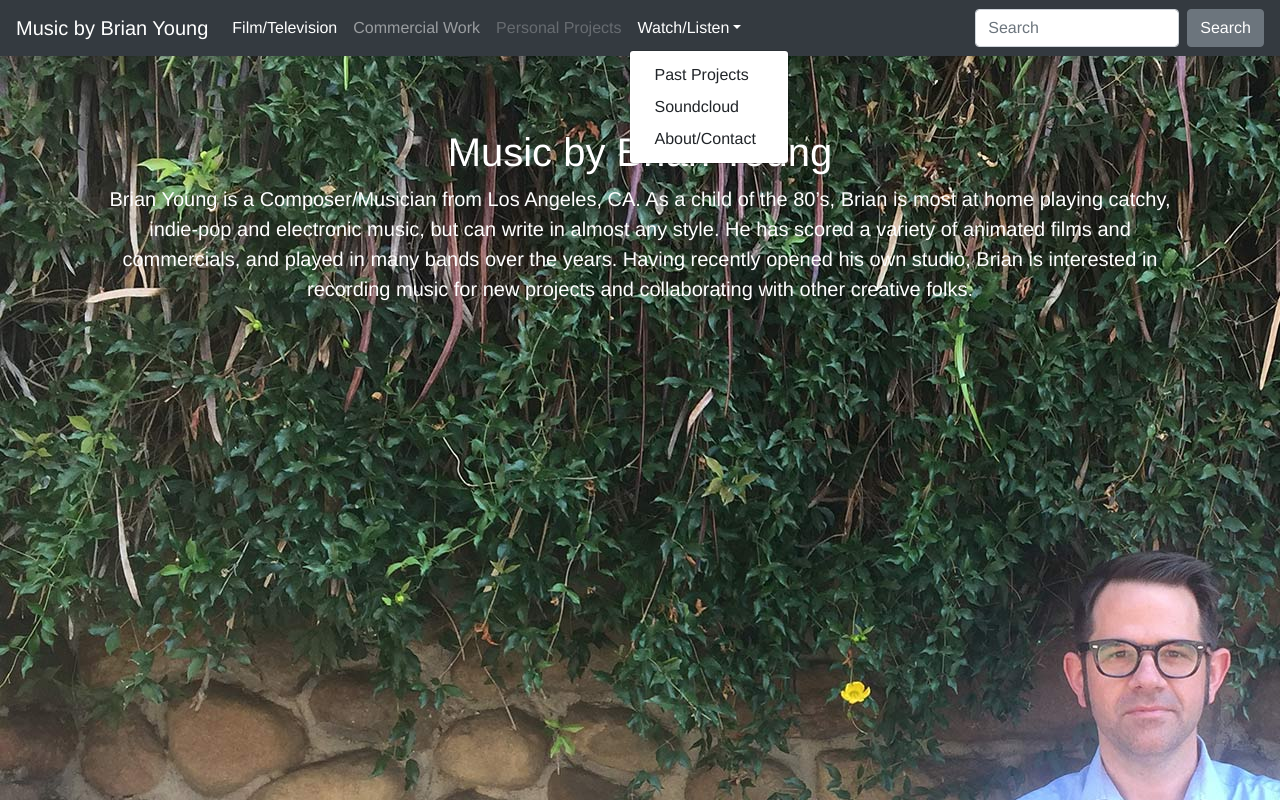
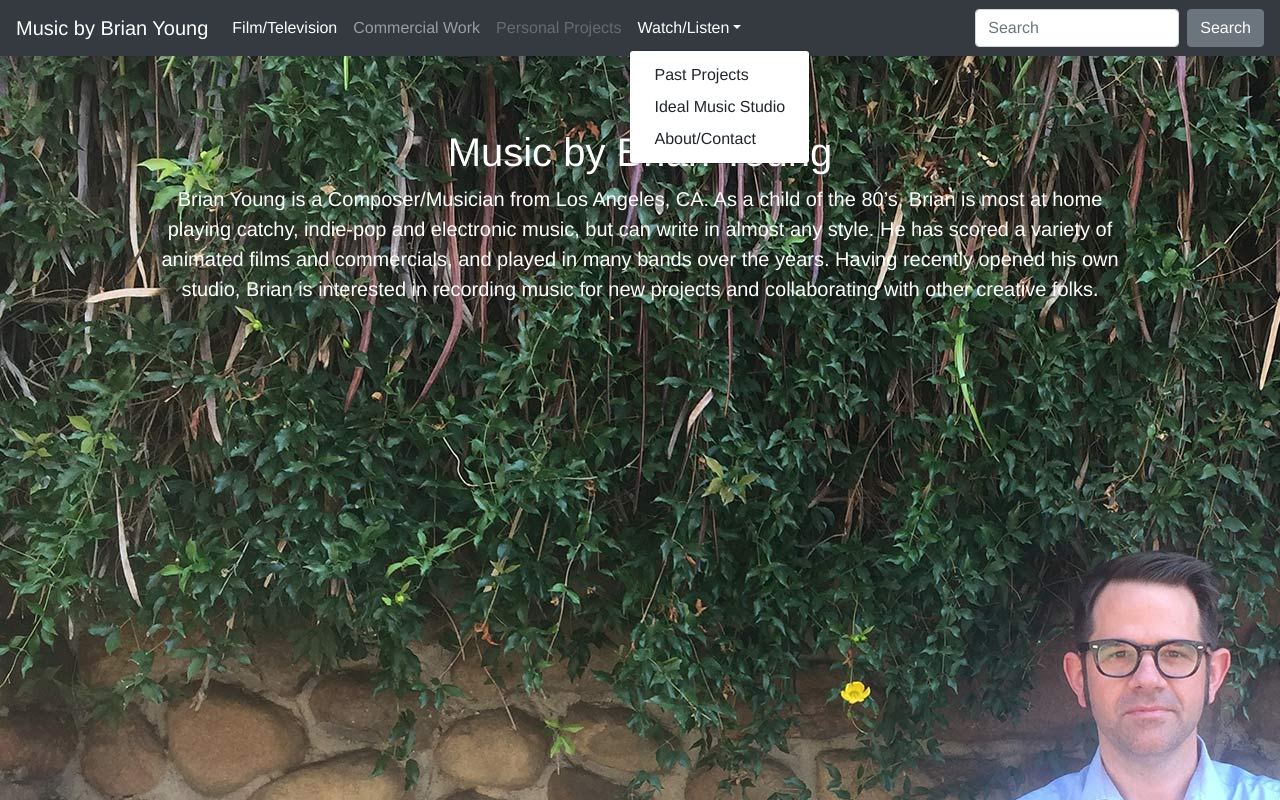
Before and after one commit to ayounglibrarian/uclax_wcib_week_4, a website: page index.html in a window 1280 px wide. Both pictures are taken after a click on the link "Watch/Listen". Drawn offline with nearby package versions, Linux system fonts and the light colour scheme.

Commit message:
some updates

```diff
--- a/index.html
+++ b/index.html
@@ -39,7 +39,7 @@
             <a class="nav-link dropdown-toggle" href="#" id="dropdown01" data-toggle="dropdown" aria-haspopup="true" aria-expanded="false">Watch/Listen</a>
             <div class="dropdown-menu" aria-labelledby="dropdown01">
               <a class="dropdown-item" href="#">Past Projects</a>
-              <a class="dropdown-item" href="#">Soundcloud</a>
+              <a class="dropdown-item" href="#">Ideal Music Studio</a>
               <a class="dropdown-item" href="#">About/Contact</a>
             </div>
           </li>
@@ -51,11 +51,10 @@
       </div>
     </nav>
 
-    <main role="main" class="container">
 
       <div class="starter-template">
         <h1>Music by Brian Young</h1>
-        <p class="lead">Brian Young is a Composer/Musician from Los Angeles, CA. As a child of the 80’s, Brian is most at home playing catchy, indie-pop and electronic music, but can write in almost any style. He has scored a variety of animated films and commercials, and played in many bands over the years. Having recently opened his own studio, Brian is interested in recording music for new projects and collaborating with other creative folks.</p>
+        <p class="lead">Brian Young is a Composer/Musician from Los Angeles, CA. As a child of the 80’s, Brian is most at home<br> playing catchy, indie-pop and electronic music, but can write in almost any style. He has scored a variety of <br>animated films and commercials, and played in many bands over the years. Having recently opened his own <br>studio, Brian is interested in recording music for new projects and collaborating with other creative folks.</p>
       </div>
 
     </main>
```
Also changed, not shown: 1 other file.
